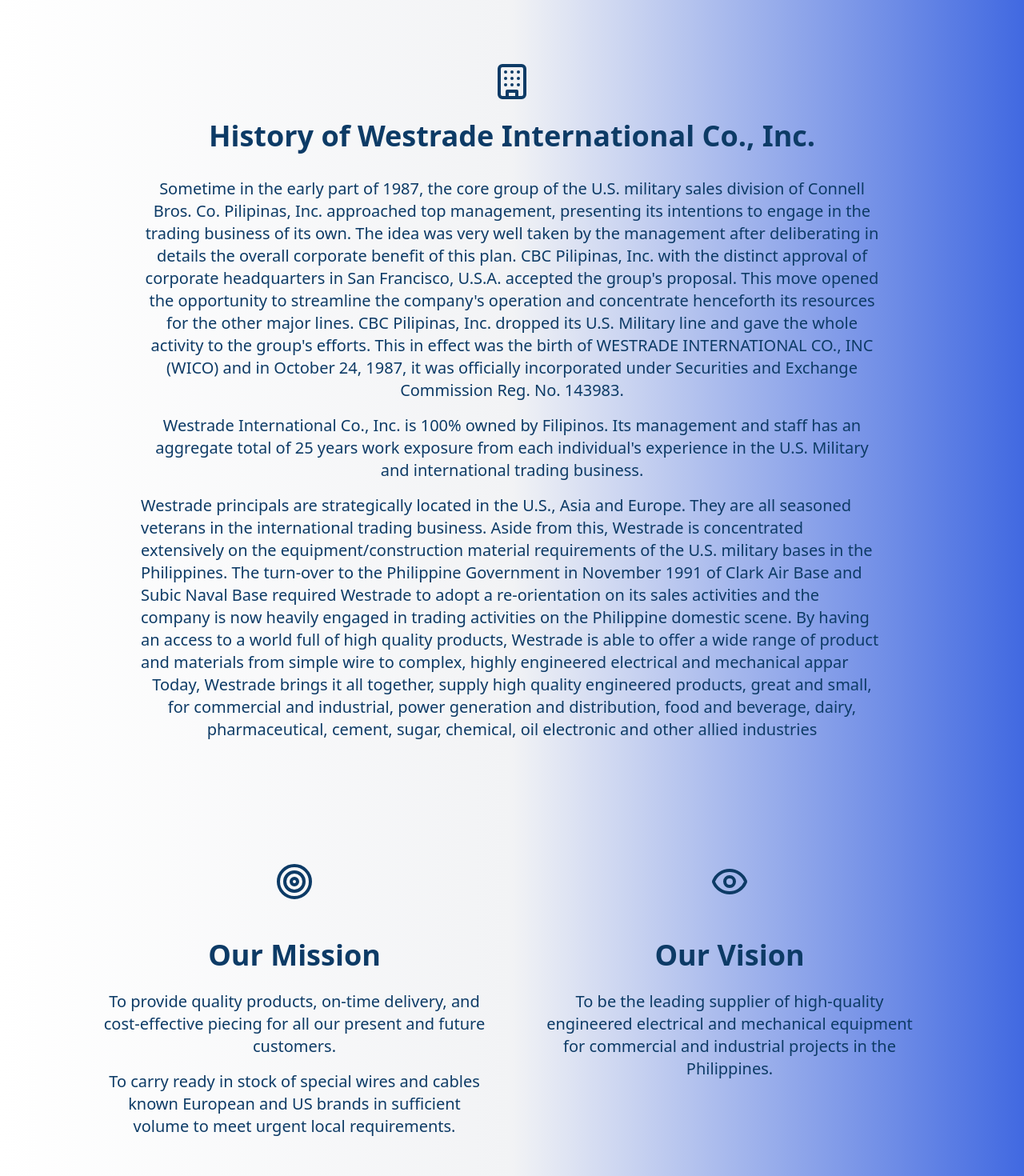
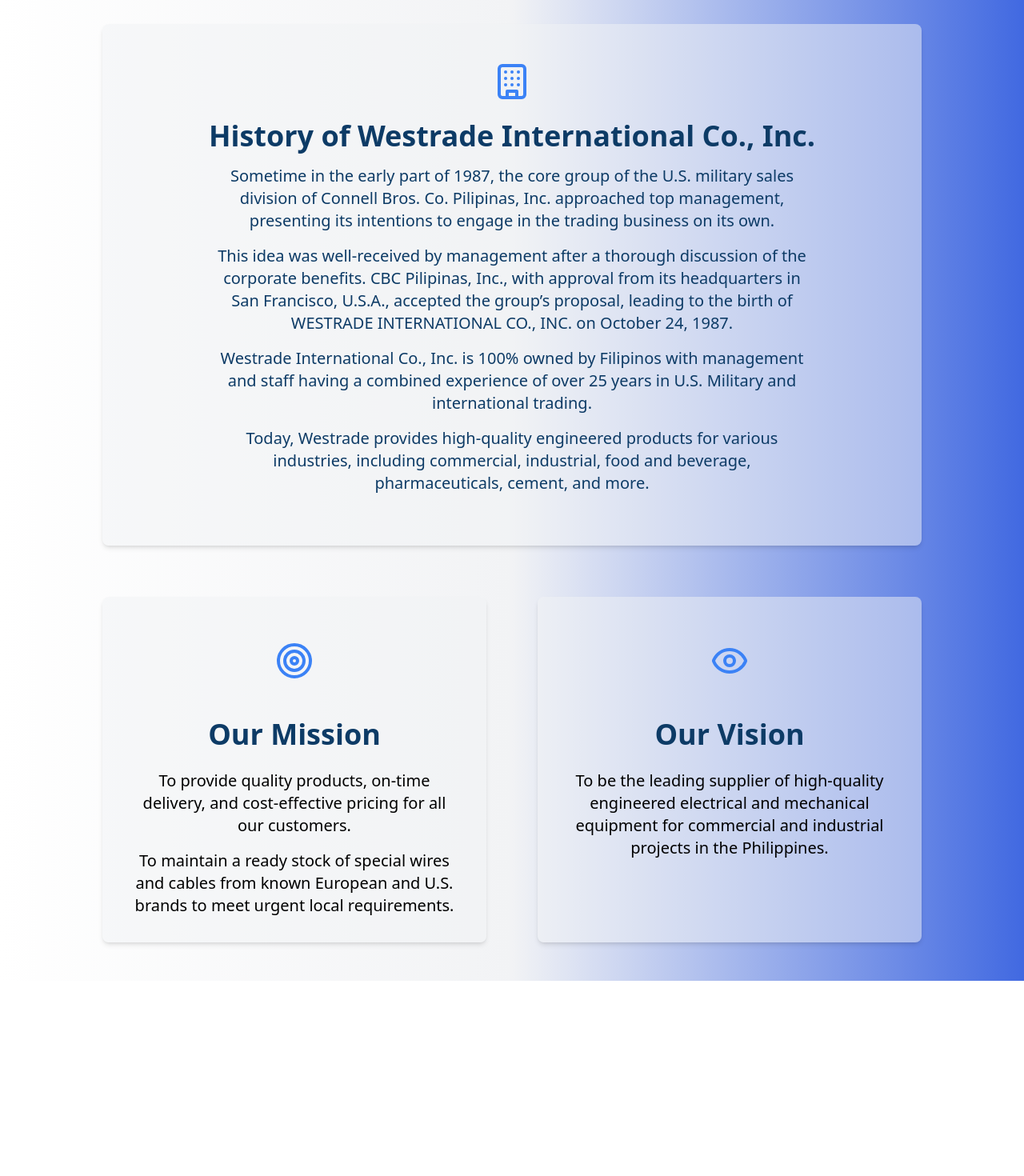
Before and after one commit to arexonmortel/westrade_international, a React (Vite) app: page /about in a window 1280 px wide. Shown: the part 194-1664 px from the top of the page at 80% size. After the commit the page ends 1420 px from the top, so only its background shows below. Built offline with nearby package versions, Linux system fonts and the light colour scheme.

Commit message:
Refactor About page layout and update company profile section

```diff
--- a/src/pages/About.jsx
+++ b/src/pages/About.jsx
@@ -1,71 +1,67 @@
-
 import { Building, Target, Eye } from 'lucide-react';
 
 const About = () => {
   return (
-    <div className=" min-h-screen py-12 px-4 sm:px-6 lg:px-8">
+    <div className="min-h-screen py-12 px-4 sm:px-6 lg:px-8">
       <div className="max-w-5xl mx-auto">
-        <h1 className="text-4xl  font-extrabold text-darkBlue mb-12 md:mb-16 text-center">
+        <h1 className="text-4xl font-extrabold text-darkBlue mb-12 md:mb-16 text-center">
           About Us
         </h1>
 
         {/* Company Profile Section */}
-        <section className=" text-darkBlue p-8 md:p-12 rounded-lg mb-12 md:mb-16">
+        <section className=" text-darkBlue p-8 md:p-12 rounded-lg mb-12 md:mb-16 shadow-md bg-lightBlue bg-opacity-50">
           <div className="flex items-center justify-center mb-6">
-            <Building size={48} />
+            <Building size={48} className="text-blue-500 hover:scale-110 transition duration-300" />
           </div>
-          <h2 className="text-3xl md:text-4xl font-semibold mb-6 md:mb-8 text-center">
+          <h2 className="text-3xl md:text-4xl font-semibold mb-4 text-center text-darkBlue">
             History of Westrade International Co., Inc.
           </h2>
-          <p className="leading-relaxed text-lg md:text-xl text-darkBlue">
-<p  className='mb-4 leading-relaxed text-lg md:text-xl text-darkBlue text-center'>            Sometime in the early part of 1987, the core group of the U.S. military sales division of Connell Bros. Co. Pilipinas, Inc. approached top management, presenting its intentions to engage in the trading business of its own. The idea was very well taken by the management after deliberating in details the overall corporate benefit of this plan. CBC Pilipinas, Inc. with the distinct approval of corporate headquarters in San Francisco, U.S.A. accepted the group&apos;s proposal. This move opened the opportunity to streamline the company&apos;s operation and concentrate henceforth its resources for the other major lines. CBC Pilipinas, Inc. dropped its U.S. Military line and gave the whole activity to the group&apos;s efforts. This in effect was the birth of WESTRADE INTERNATIONAL CO., INC (WICO) and in October 24, 1987, it was officially incorporated under Securities and Exchange Commission Reg. No. 143983.
-</p>
-<p  className='mb-4 leading-relaxed text-lg md:text-xl text-darkBlue text-center'>            Westrade International Co., Inc. is 100% owned by Filipinos. Its management and staff has an aggregate total of 25 years work exposure from each individual&apos;s experience in the U.S. Military and international trading business.
-</p >
-            Westrade principals are strategically located in the U.S., Asia and Europe. They are all seasoned veterans in the international trading business. Aside from this, Westrade is concentrated extensively on the equipment/construction material requirements of the U.S. military bases in the Philippines. The turn-over to the Philippine Government in November 1991 of Clark Air Base and Subic Naval Base required Westrade to adopt a re-orientation on its sales activities and the company is now heavily engaged in trading activities on the Philippine domestic scene. By having an access to a world full of high quality products, Westrade is able to offer a wide range of product and materials from simple wire to complex, highly engineered electrical and mechanical appar
-<p className='mb-4 leading-relaxed text-lg md:text-xl text-darkBlue text-center'>            Today, Westrade brings it all together, supply high quality engineered products, great and small, for commercial and industrial, power generation and distribution, food and beverage, dairy, pharmaceutical, cement, sugar, chemical, oil electronic and other allied industries
-</p>          </p>
+          <p className="leading-relaxed text-lg md:text-xl text-darkGray max-w-prose mx-auto text-center mb-4">
+            Sometime in the early part of 1987, the core group of the U.S. military sales division of Connell Bros. Co. Pilipinas, Inc. approached top management, presenting its intentions to engage in the trading business on its own.
+          </p>
+          <p className="leading-relaxed text-lg md:text-xl text-darkGray max-w-prose mx-auto text-center mb-4">
+            This idea was well-received by management after a thorough discussion of the corporate benefits. CBC Pilipinas, Inc., with approval from its headquarters in San Francisco, U.S.A., accepted the group’s proposal, leading to the birth of WESTRADE INTERNATIONAL CO., INC. on October 24, 1987.
+          </p>
+          <p className="leading-relaxed text-lg md:text-xl text-darkGray max-w-prose mx-auto text-center mb-4">
+            Westrade International Co., Inc. is 100% owned by Filipinos with management and staff having a combined experience of over 25 years in U.S. Military and international trading.
+          </p>
+          <p className="leading-relaxed text-lg md:text-xl text-darkGray max-w-prose mx-auto text-center mb-4">
+            Today, Westrade provides high-quality engineered products for various industries, including commercial, industrial, food and beverage, pharmaceuticals, cement, and more.
+          </p>
         </section>
+
+        {/* Divider */}
+        <div className=" my-12"></div>
 
         <div className="grid md:grid-cols-2 gap-12 md:gap-16">
           {/* Mission Section */}
-          <section className="flex flex-col items-center text-center">
-            <div className="rounded-full p-6 mb-6">
-              <Target size={48} className="text-darkBlue" />
+          <section className="flex flex-col items-center text-center bg-lightBlue bg-opacity-50 p-8 rounded-lg shadow-md">
+            <div className="rounded-full p-6 mb-6 ">
+              <Target size={48} className="text-blue-500 hover:scale-110 transition duration-300" />
             </div>
             <h2 className="text-2xl md:text-3xl lg:text-4xl font-semibold text-darkBlue mb-6">
               Our Mission
             </h2>
-            <ul className=" leading-relaxed space-y-4 text-lg md:text-xl text-darkBlue">
-              <li>
-                To provide quality products, on-time delivery, and cost-effective
-                piecing for all our present and future customers.
-              </li>
-              <li>
-                To carry ready in stock of special wires and cables known
-                European and US brands in sufficient volume to meet urgent
-                local requirements.
-              </li>
+            <ul className="leading-relaxed space-y-4 text-lg md:text-xl text-darkGray">
+              <li>To provide quality products, on-time delivery, and cost-effective pricing for all our customers.</li>
+              <li>To maintain a ready stock of special wires and cables from known European and U.S. brands to meet urgent local requirements.</li>
             </ul>
           </section>
 
           {/* Vision Section */}
-          <section className="flex flex-col items-center text-center">
-            <div className=" rounded-full p-6 mb-6">
-              <Eye size={48} className="text-darkBlue" />
+          <section className="flex flex-col items-center text-center bg-lightBlue bg-opacity-50 p-8 rounded-lg shadow-md">
+            <div className="rounded-full p-6 mb-6">
+              <Eye size={48} className="text-blue-500 hover:scale-110 transition duration-300" />
             </div>
             <h2 className="text-2xl md:text-3xl lg:text-4xl font-semibold text-darkBlue mb-6">
               Our Vision
             </h2>
-            <p className="text-darkBlue leading-relaxed text-lg md:text-xl">
-              To be the leading supplier of high-quality engineered electrical
-              and mechanical equipment for commercial and industrial projects
-              in the Philippines.
+            <p className="text-darkGray leading-relaxed text-lg md:text-xl max-w-prose">
+              To be the leading supplier of high-quality engineered electrical and mechanical equipment for commercial and industrial projects in the Philippines.
             </p>
           </section>
         </div>
       </div>
-
     </div>
   );
 };
```
